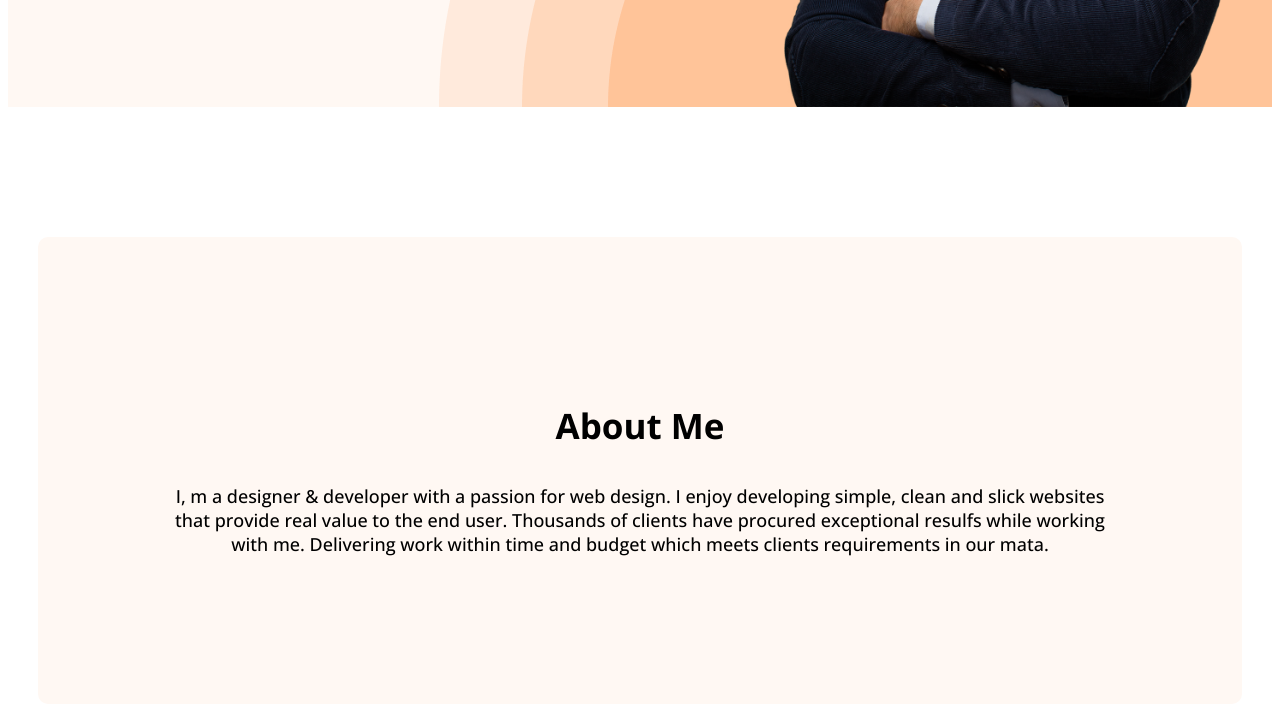
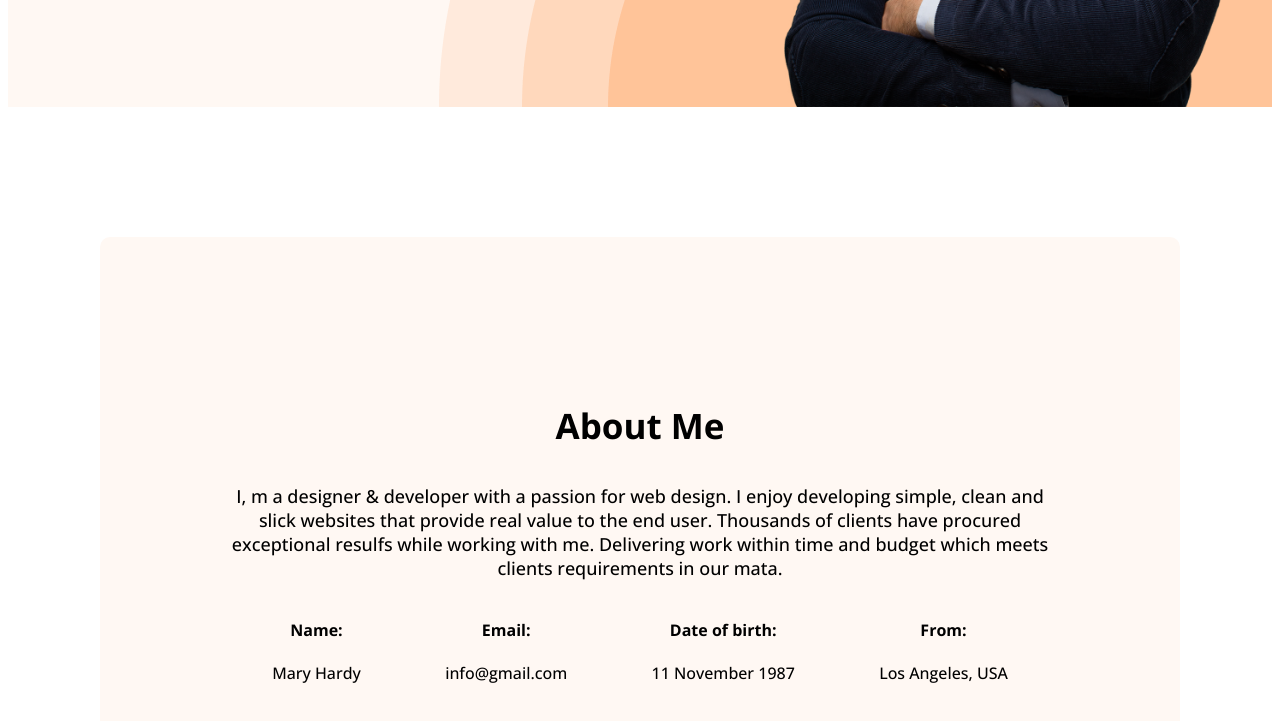
Before and after one commit to TajTanvir1/Portfolio-Practice, a plain HTML site: page index.html in a window 1280 px wide. Shown: the part 715-1436 px from the top of the page. Drawn offline with nearby package versions, Linux system fonts and the light colour scheme.

Commit message:
about info

```diff
--- a/index.html
+++ b/index.html
@@ -20,7 +20,7 @@
          <ul>
             <li><a href=""></a>Portfolio</li>
             <li><a href="">Blog</a></li>
-            <li><button class="btn-primary"><a href="Hire Me">Hire Me</a></button></li>
+            <li><button class="btn-primary">Hire Me</button></li>
          </ul>
       </nav>
       <div class="banner">
@@ -38,6 +38,24 @@
       <section class="about">
          <h3 class="section-title">About Me</h3>
          <p class="section-description">I, m a designer & developer with a passion for web design. I enjoy developing simple, clean and slick websites that provide real value to the end user. Thousands of clients have procured exceptional resulfs while working with me. Delivering work within time and budget which meets clients requirements in our mata.</p>
+         <div class="about-info-container">
+            <div class="about-info">
+               <h4 class="info-title">Name:</h4>
+               <p class="info-description">Mary Hardy</p>
+            </div>
+            <div class="about-info">
+               <h4 class="info-title">Email:</h4>
+               <p class="info-description">info@gmail.com</p>
+            </div>
+            <div class="about-info">
+               <h4 class="info-title">Date of birth:</h4>
+               <p class="info-description"> 11 November 1987</p>
+            </div>
+            <div class="about-info">
+               <h4 class="info-title">From:</h4>
+               <p class="info-description">Los Angeles, USA</p>
+            </div>
+         </div>
       </section>
 
    </main>
--- a/styles/portfolio.css
+++ b/styles/portfolio.css
@@ -41,7 +41,7 @@ nav {
 }
 
 .nav-title {
-   color: var(--Dark-01, #181818);
+   color: #181818);
    font-size: 45px;
    font-weight: 800;
 }
@@ -100,6 +100,10 @@ nav a {
 }
 
 /* main section styles */
+main{
+   max-width: 1140px;
+   margin: 0 auto;
+}
 
 /* about section styles */
 .about {
@@ -108,3 +112,12 @@ nav a {
    background: #FFF8F3;
    margin: 130px 30px;
 }
+
+.about-info-container{
+   display: flex;
+   justify-content: space-around;
+}
+
+.about-info{
+   text-align:center
+}
```
